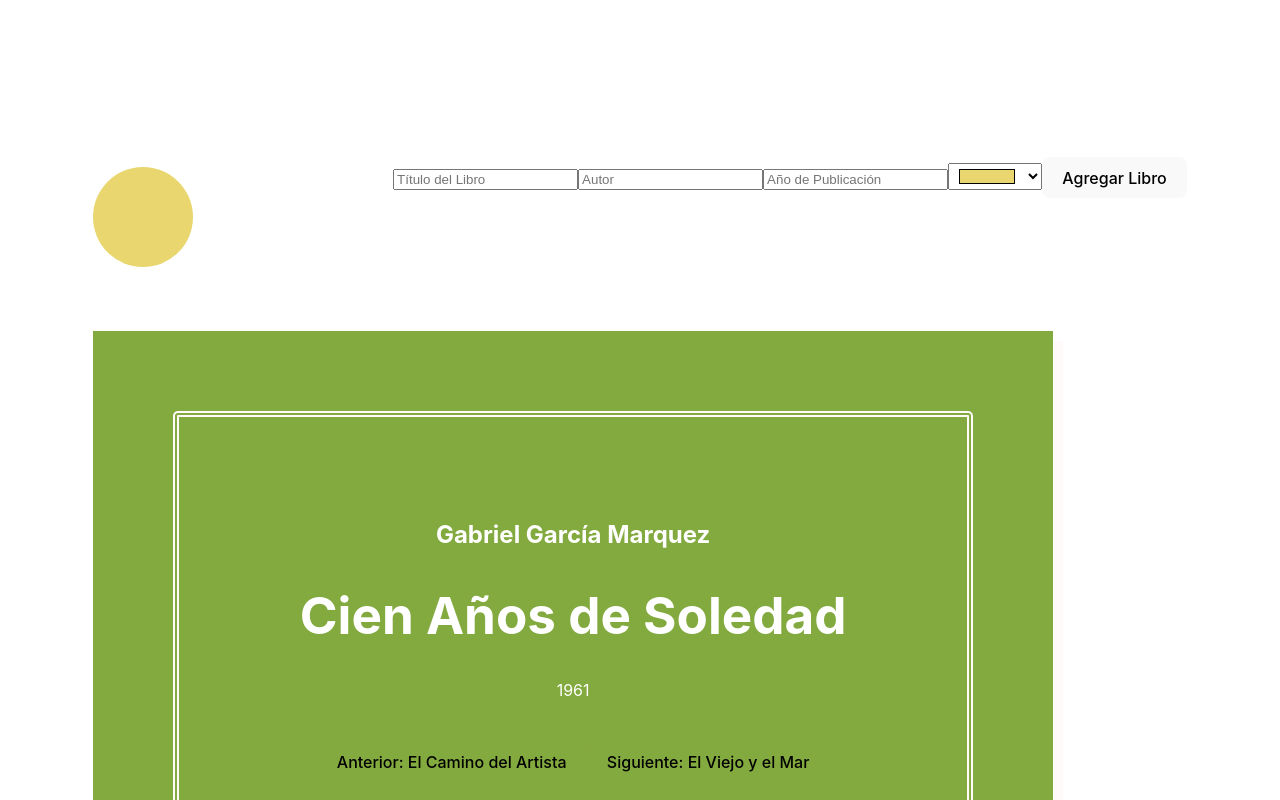
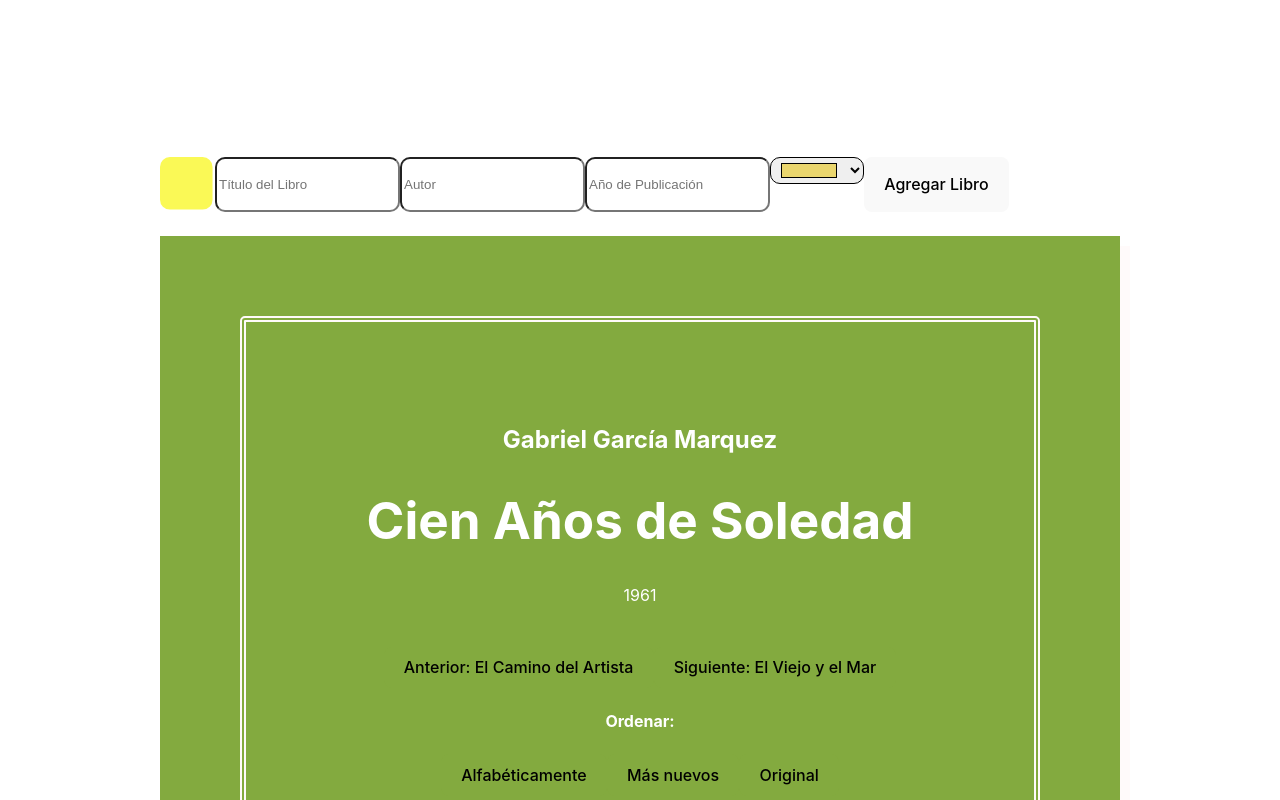
Before and after one commit to MechMarighetti/Munipa, a React (Vite) app: page / in a window 1280 px wide. Shown: the top 800 px of the page. Built offline with nearby package versions, Linux system fonts and the light colour scheme; a web font is replaced by a local one.

Commit message:
practica flexbox

```diff
--- a/src/App.css
+++ b/src/App.css
@@ -25,11 +25,22 @@
   box-shadow: 10px 10px snow;
 
 }
-.input {
+.form {
   display: flex;
 }
-.input > input{
-  margin-left: 15px;
+
+.form > input {
+  align-items: flex-start;
+  justify-content: space-between;
+
+border-radius: 10px;
+}
+
+div.input {
+border: #EB55BF;
+display: flex;
+flex-direction: row;
+height: 55px;
 }
 
 .borde {
--- a/src/components/AddBook.jsx
+++ b/src/components/AddBook.jsx
@@ -103,8 +103,8 @@ const books = [{
 
 
 const AddBook = () => {
-  const randomColor = '#' +  Math.floor(Math.random() * 16777215).toString(16)
-  const randomColor2 = '#' +   Math.floor(Math.random() * 16777215).toString(16)
+  const randomColor = '#' + Math.floor(Math.random() * 16777215).toString(16)
+  const randomColor2 = '#' + Math.floor(Math.random() * 16777215).toString(16)
 
 
   const [books, setBooks] = useState({
@@ -147,10 +147,10 @@ const AddBook = () => {
 
   return (
     <div className='input'>
-       <svg className='gradient' fill={randomColor}>
-      <circle cx="50" cy="60" r="50"></circle>
-    </svg>
-      <form onSubmit={handleSubmit}>
+      <svg className='gradient' fill={randomColor2} viewBox='0 0 90 90'  >
+        <rect ry='18%' x='0' y='0' width="86" height="86"></rect>
+           </svg>
+      <form className='form' onSubmit={handleSubmit}>
         <input
           type="text"
           name="title"
```
